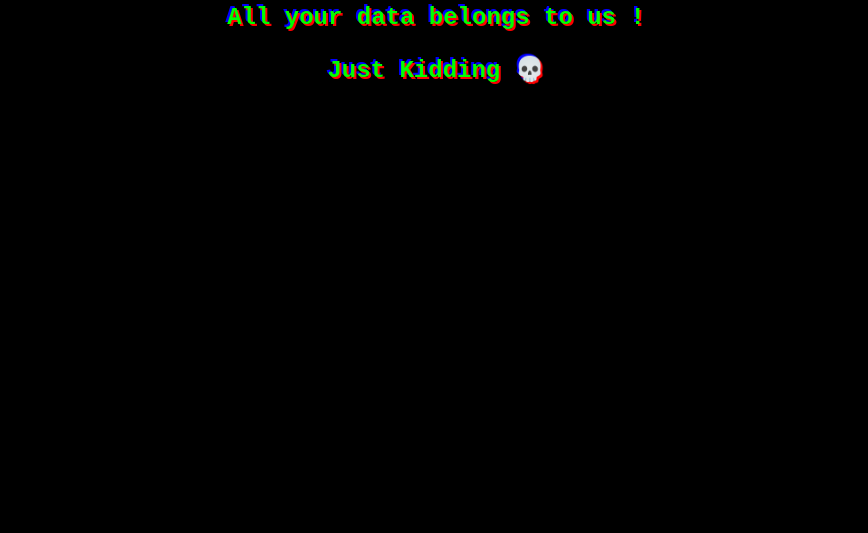
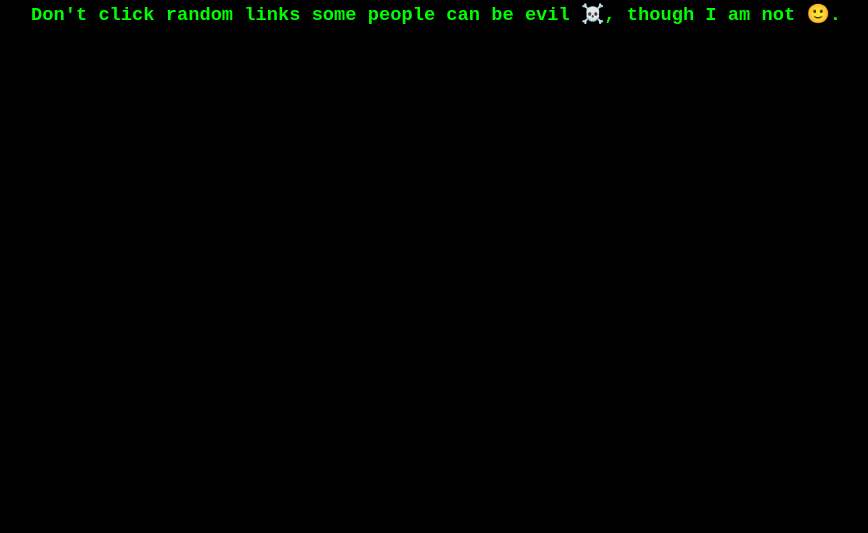
Before and after one commit to abir0git/abir_website, a plain HTML site: page index.html in a window 1280 px wide. Shown: the part 267-800 px from the top of the page, without its empty margins (204-1072 px from the left). Drawn offline with Linux system fonts and the light colour scheme.

Commit message:
Update index.html

```diff
--- a/index.html
+++ b/index.html
@@ -22,11 +22,9 @@
         window.onload = function() {
             setTimeout(function() {
                 alert("WARNING: Your system has been hacked!");
-            }, 500); // Small delay to allow page to load first
-
-            document.body.innerHTML += "<h2 class='glitch'>All your data belongs to us !</h2>";
+            }, 500); // Small delay to allow page to load
             setTimeout(function() {
-                document.body.innerHTML += "<h3 class='glitch'>Just Kidding 💀</h3>";
+                document.body.innerHTML += "<h3>Don't click random links some people can be evil ☠️, though I am not 🙂.</h3>";
             }, 1000);
         };
     </script>
```
